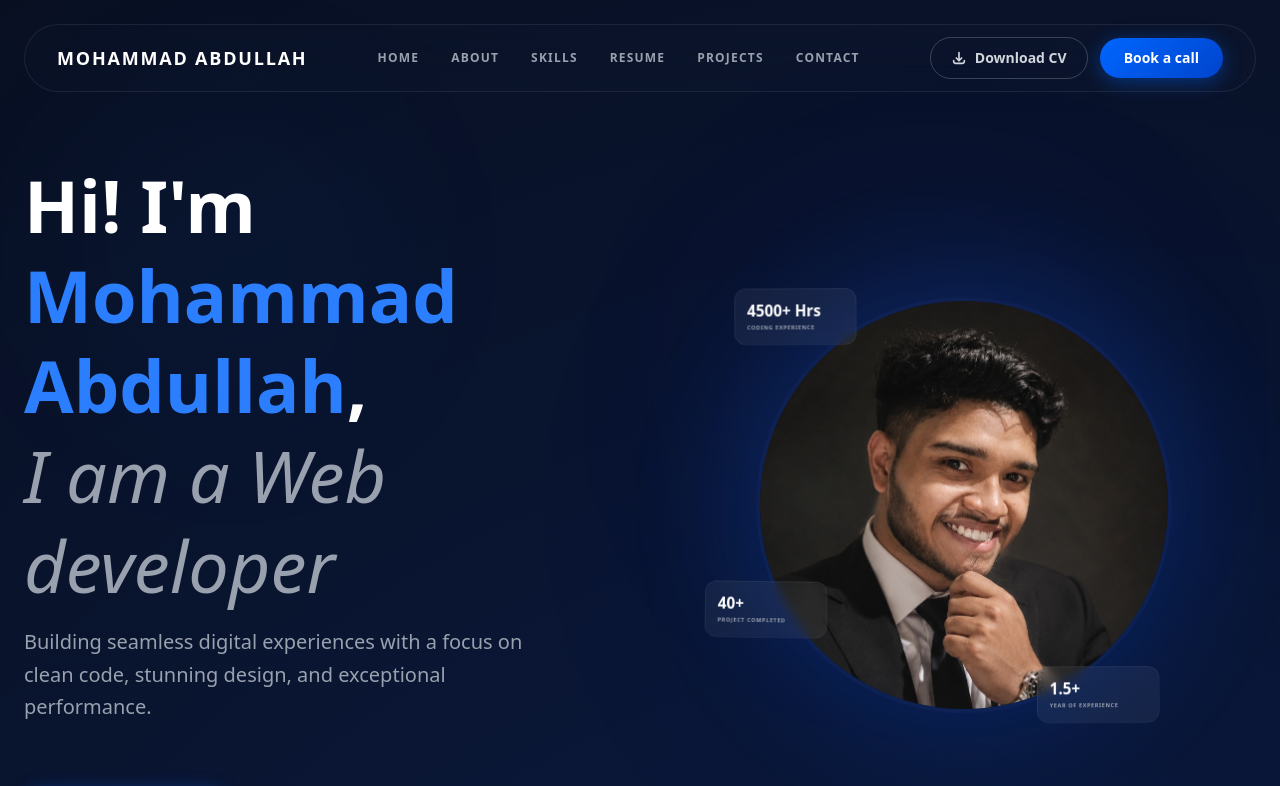
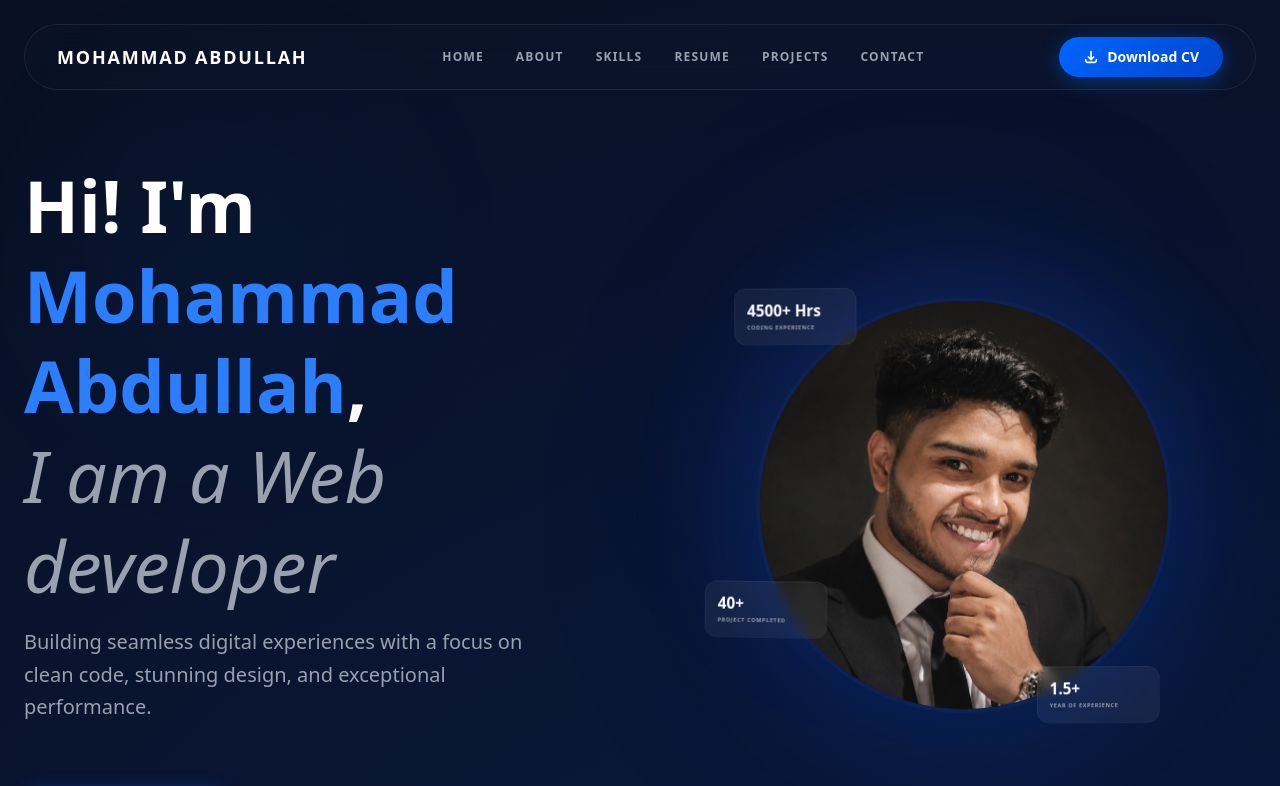
Before and after one commit to Md-Abdullah303/my-portfulio, a Next.js app: page / in a window 1280 px wide. Shown: the top 786 px of the page. Built offline with nearby package versions, Linux system fonts and the light colour scheme; no server answers.

Commit message:
fix: remove Book a call btn, accent-blue CV button, fix Portfolio typo in title

```diff
--- a/src/app/layout.js
+++ b/src/app/layout.js
@@ -7,7 +7,7 @@ const inter = Inter({
 });
 
 export const metadata = {
-  title: "MOHAMMAD ABDULLAH - Portfulio",
+  title: "MOHAMMAD ABDULLAH - Portfolio",
   description: "Professional Web Developer Portfolio",
 };
 
--- a/src/app/page.js
+++ b/src/app/page.js
@@ -102,26 +102,13 @@ export default function Home() {
                 download="Mohammad_Abdullah_Resume.pdf"
                 whileHover={{ scale: 1.05 }}
                 whileTap={{ scale: 0.95 }}
-                className="hidden md:flex items-center gap-2 px-4 py-2 md:px-5 md:py-2.5 rounded-full text-xs md:text-sm font-semibold border border-white/20 text-gray-300 hover:text-white hover:border-white/40 transition-all duration-300 whitespace-nowrap"
+                className="hidden md:flex items-center gap-2 px-4 py-2 md:px-6 md:py-2.5 rounded-full text-xs md:text-sm font-semibold accent-blue text-white whitespace-nowrap"
               >
                 <svg className="w-4 h-4" fill="none" stroke="currentColor" strokeWidth="2.5" viewBox="0 0 24 24">
                   <path strokeLinecap="round" strokeLinejoin="round" d="M4 16v1a3 3 0 003 3h10a3 3 0 003-3v-1m-4-4l-4 4m0 0l-4-4m4 4V4" />
                 </svg>
                 Download CV
               </motion.a>
-
-              {/* Book a call */}
-              <motion.div
-                whileHover={{ scale: 1.05 }}
-                whileTap={{ scale: 0.95 }}
-              >
-                <Link
-                  href="#contact"
-                  className="accent-blue px-4 py-2 md:px-6 md:py-2.5 rounded-full text-xs md:text-sm font-semibold block whitespace-nowrap"
-                >
-                  Book a call
-                </Link>
-              </motion.div>
             </div>
           </nav>
         </div>
```
